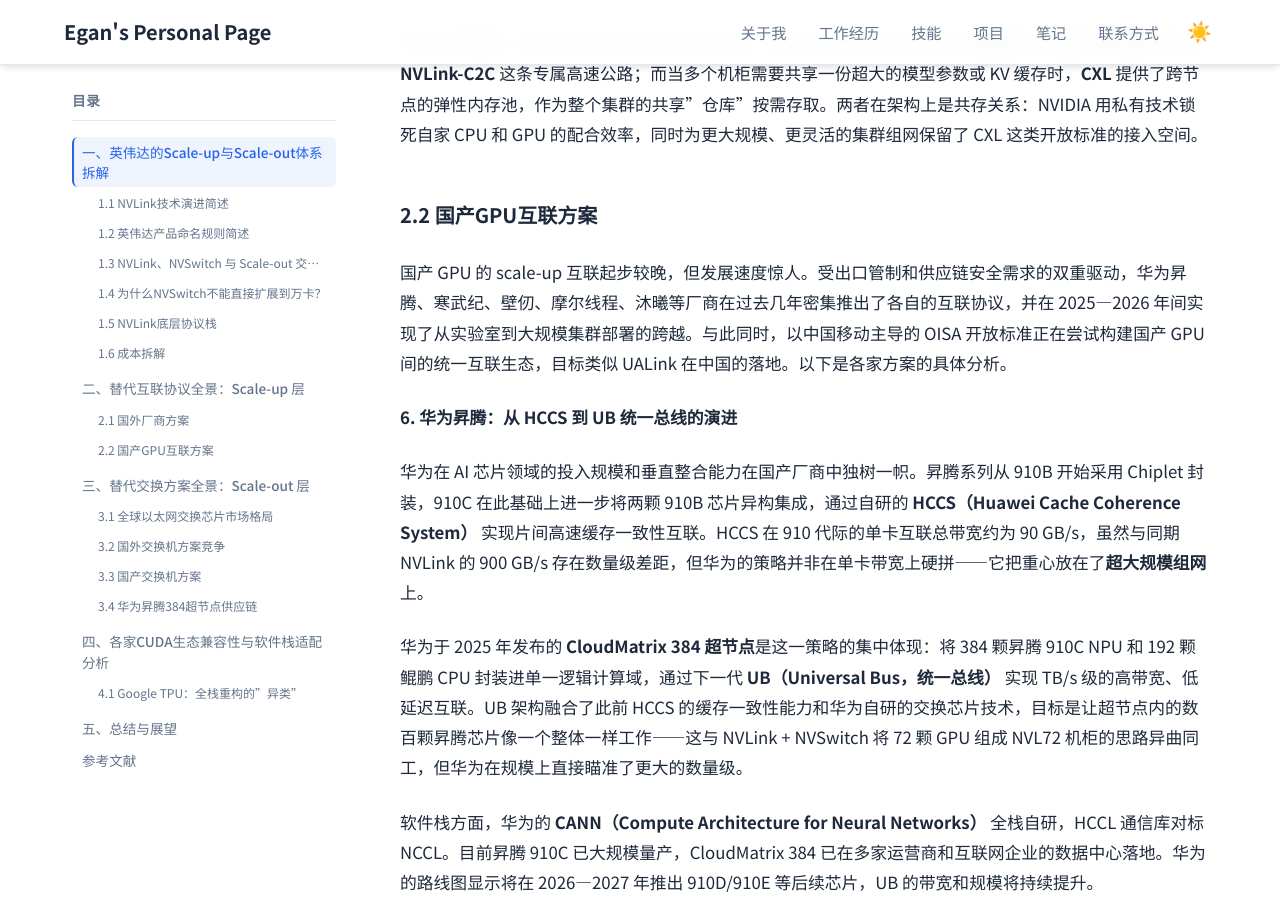
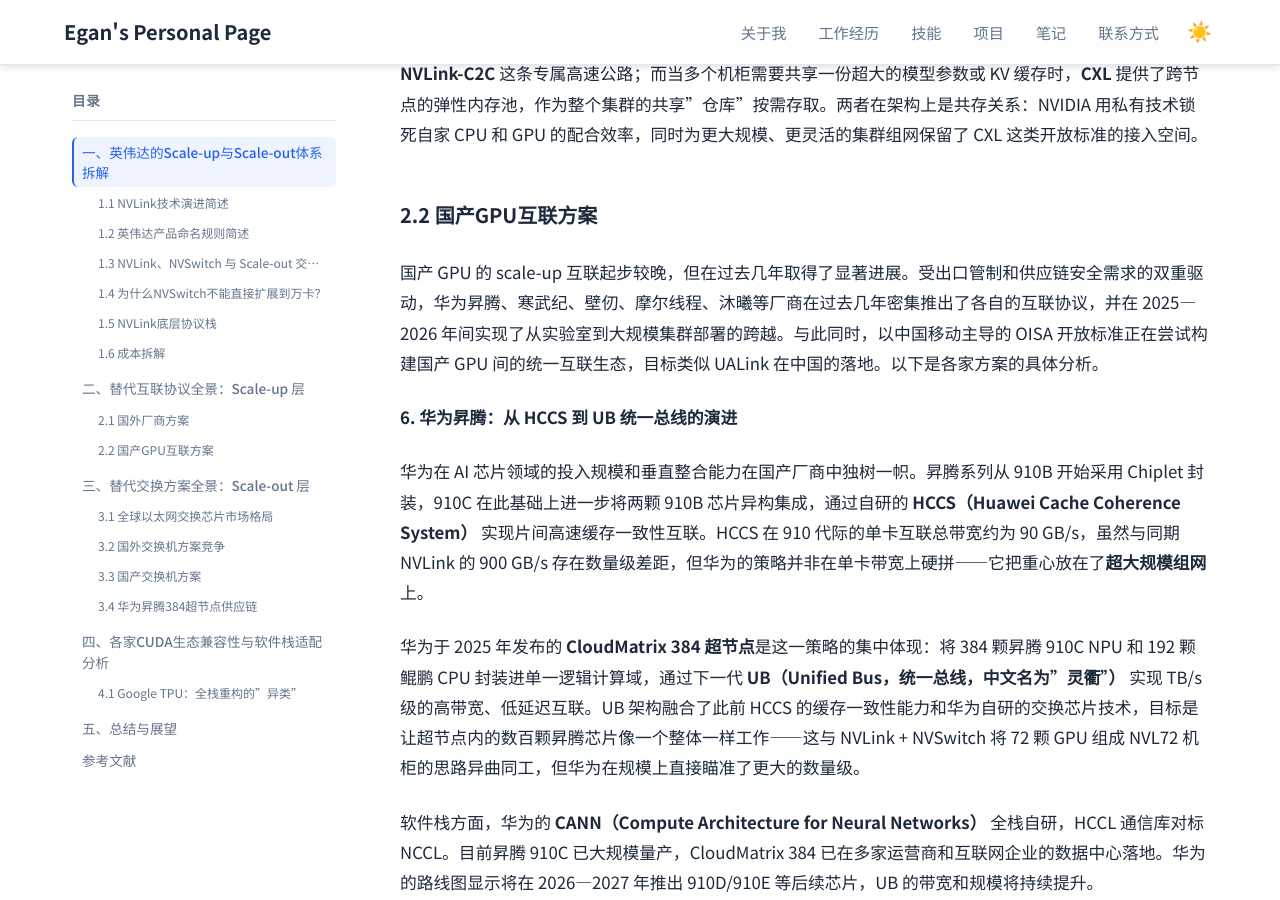
Before and after one commit to Lejun-Hu/Lejun-Hu.github.io, a Jekyll site: the page built from _notes/2026-7-12-GPU_Interconnect_Research.md, in a window 1280 px wide and 900 px high, scrolled down 12075 px. Built offline with Jekyll 4.4.1, drawn with Linux system fonts in a browser that asks for light colours.

Commit message:
refine: 华为UB补充中文名灵衢，国产段表述更保守

```diff
--- a/_notes/2026-7-12-GPU_Interconnect_Research.md
+++ b/_notes/2026-7-12-GPU_Interconnect_Research.md
@@ -218,13 +218,13 @@ Trainium3 将进一步升级为交换式拓扑结构（不再依赖纯 Ring）
 
 ### 2.2 国产GPU互联方案
 
-国产 GPU 的 scale-up 互联起步较晚，但发展速度惊人。受出口管制和供应链安全需求的双重驱动，华为昇腾、寒武纪、壁仞、摩尔线程、沐曦等厂商在过去几年密集推出了各自的互联协议，并在 2025—2026 年间实现了从实验室到大规模集群部署的跨越。与此同时，以中国移动主导的 OISA 开放标准正在尝试构建国产 GPU 间的统一互联生态，目标类似 UALink 在中国的落地。以下是各家方案的具体分析。
+国产 GPU 的 scale-up 互联起步较晚，但在过去几年取得了显著进展。受出口管制和供应链安全需求的双重驱动，华为昇腾、寒武纪、壁仞、摩尔线程、沐曦等厂商在过去几年密集推出了各自的互联协议，并在 2025—2026 年间实现了从实验室到大规模集群部署的跨越。与此同时，以中国移动主导的 OISA 开放标准正在尝试构建国产 GPU 间的统一互联生态，目标类似 UALink 在中国的落地。以下是各家方案的具体分析。
 
 **6. 华为昇腾：从 HCCS 到 UB 统一总线的演进**
 
 华为在 AI 芯片领域的投入规模和垂直整合能力在国产厂商中独树一帜。昇腾系列从 910B 开始采用 Chiplet 封装，910C 在此基础上进一步将两颗 910B 芯片异构集成，通过自研的 **HCCS（Huawei Cache Coherence System）** 实现片间高速缓存一致性互联。HCCS 在 910 代际的单卡互联总带宽约为 90 GB/s，虽然与同期 NVLink 的 900 GB/s 存在数量级差距，但华为的策略并非在单卡带宽上硬拼——它把重心放在了**超大规模组网**上。
 
-华为于 2025 年发布的 **CloudMatrix 384 超节点**是这一策略的集中体现：将 384 颗昇腾 910C NPU 和 192 颗鲲鹏 CPU 封装进单一逻辑计算域，通过下一代 **UB（Universal Bus，统一总线）** 实现 TB/s 级的高带宽、低延迟互联。UB 架构融合了此前 HCCS 的缓存一致性能力和华为自研的交换芯片技术，目标是让超节点内的数百颗昇腾芯片像一个整体一样工作——这与 NVLink + NVSwitch 将 72 颗 GPU 组成 NVL72 机柜的思路异曲同工，但华为在规模上直接瞄准了更大的数量级。
+华为于 2025 年发布的 **CloudMatrix 384 超节点**是这一策略的集中体现：将 384 颗昇腾 910C NPU 和 192 颗鲲鹏 CPU 封装进单一逻辑计算域，通过下一代 **UB（Unified Bus，统一总线，中文名为"灵衢"）** 实现 TB/s 级的高带宽、低延迟互联。UB 架构融合了此前 HCCS 的缓存一致性能力和华为自研的交换芯片技术，目标是让超节点内的数百颗昇腾芯片像一个整体一样工作——这与 NVLink + NVSwitch 将 72 颗 GPU 组成 NVL72 机柜的思路异曲同工，但华为在规模上直接瞄准了更大的数量级。
 
 软件栈方面，华为的 **CANN（Compute Architecture for Neural Networks）** 全栈自研，HCCL 通信库对标 NCCL。目前昇腾 910C 已大规模量产，CloudMatrix 384 已在多家运营商和互联网企业的数据中心落地。华为的路线图显示将在 2026—2027 年推出 910D/910E 等后续芯片，UB 的带宽和规模将持续提升。
 
```
Also changed, not shown: index.md (+1 -1 lines).
